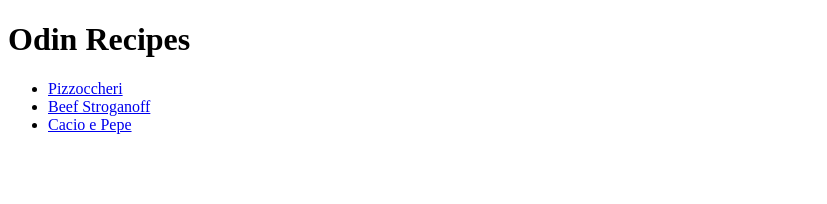
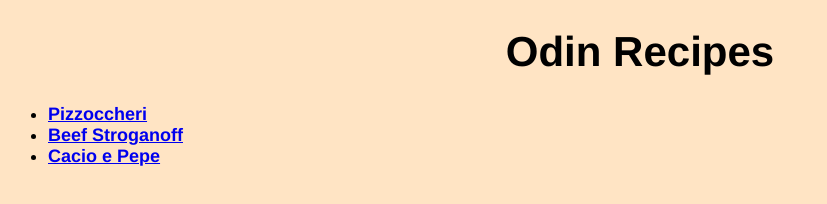
Before and after one commit to AleLoiac/odin-recipes, a plain HTML site: page index.html in a window 1280 px wide. Shown: the whole page, without its empty margins (0-827 px from the left). Drawn offline with Linux system fonts and the light colour scheme.

Commit message:
Style index.html

```diff
--- a/css/styles-index.css
+++ b/css/styles-index.css
@@ -0,0 +1,15 @@
+* {
+    background-color: bisque;
+    font-family: Helvetica, Verdana, sans-serif;
+}
+
+h1 {
+    font-size: 42px;
+    text-align: center;
+    font-weight: bold;
+}
+
+ul {
+    font-size: 18px;
+    font-weight: bold;
+}
--- a/index.html
+++ b/index.html
@@ -4,6 +4,7 @@
     <meta charset="UTF-8">
     <meta name="viewport" content="width=device-width, initial-scale=1.0">
     <title>Odin Recipes</title>
+    <link rel="stylesheet" href="css/styles-index.css">
 </head>
 <body>
     <h1>Odin Recipes</h1>
```
